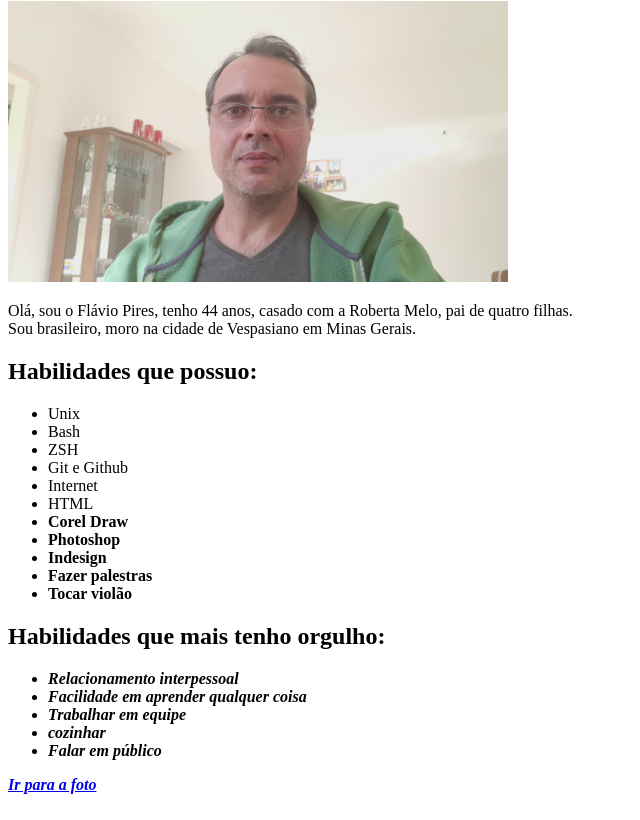
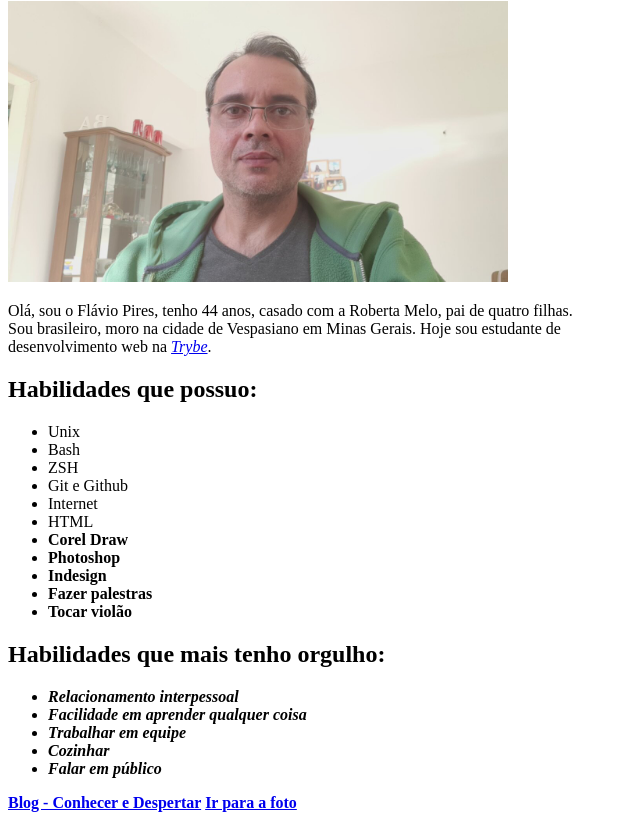
Before and after one commit to flavioasp77/flavioasp77.github.io, a plain HTML site: page index.html in a window 1280 px wide. Shown: the part 79-899 px from the top of the page, without its empty margins (0-640 px from the left). Drawn offline with Linux system fonts and the light colour scheme.

Commit message:
Atualizada a descriçao e adicionado o link para pagina externa

```diff
--- a/index.html
+++ b/index.html
@@ -9,7 +9,8 @@
         <img id="foto-flavio" src="images/flavio-pires.jpg" alt="Foto de identificação do portifólio do Flávio Pires" width="500px">
         <p>
             Olá, sou o Flávio Pires, tenho 44 anos, casado com a Roberta Melo, pai de quatro filhas.
-            <br>Sou brasileiro, moro na cidade de Vespasiano em Minas Gerais.
+            <br>Sou brasileiro, moro na cidade de Vespasiano em Minas Gerais. Hoje sou estudante de<br>
+            desenvolvimento web na <a href="https://betrybe.com" target="_blank"><em>Trybe</em></a>.
         </p>
 
         <h2>Habilidades que possuo:</h2>
@@ -32,12 +33,14 @@
         <h2>Habilidades que mais tenho orgulho:</h2>
 
         <ul>
-          <li><em>Relacionamento interpessoal<em</li>
+          <li><em>Relacionamento interpessoal</em></li>
           <li><em>Facilidade em aprender qualquer coisa</em></li>
           <li><em>Trabalhar em equipe</em></li>
-          <li><em>cozinhar</em></li>
+          <li><em>Cozinhar</em></li>
           <li><em>Falar em público</em></li>
         </ul>
+
+        <a href="https://blog.conhecerepespertar.com.br" target="_blank">Blog - Conhecer e Despertar</a>
 
         <a href="#foto-flavio">Ir para a foto</a>
 
```
